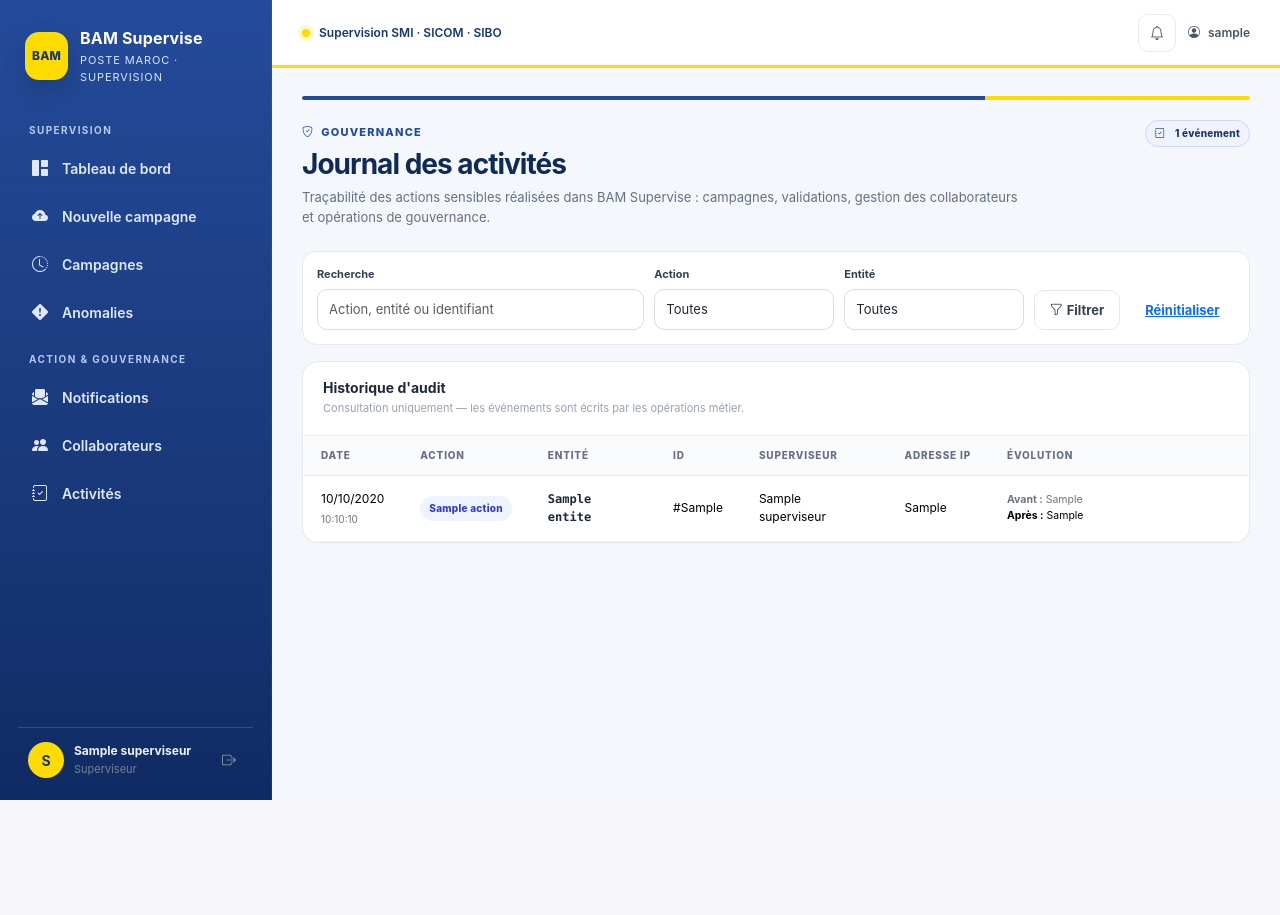
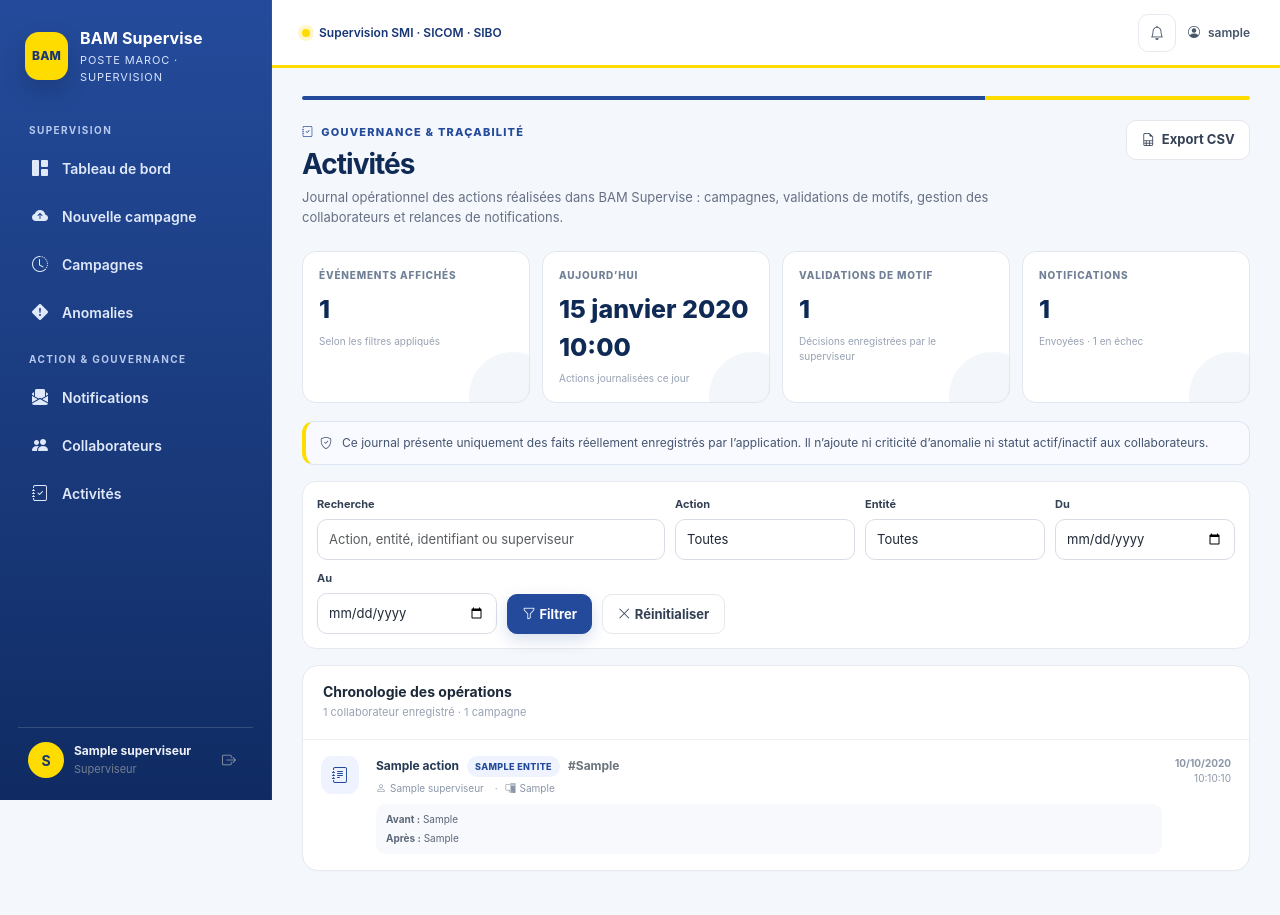
Before and after one commit to mohamedsamibouanani-cmyk/BAM-supervise, a Django app: template supervision/templates/supervision/activity_list.html in a window 1280 px wide. Before the commit the page ends 800 px from the top, so only its background shows below. Run offline with Django 5.2, Linux system fonts and the light colour scheme; a user stored in the database is signed in; tables that the repository leaves empty hold one stand-in row (values such as "Sample post"); the template is opened without the code that fills it: most values are stand-ins (such as "Sample title", 1, 10 or a date in 2020); parts of the project's set-up code (start-up, migrations or seed data) failed here and were passed over; some libraries are stand-ins or nearby versions.

Commit message:
feat(activities): redesign audit page as professional operational timeline

```diff
--- a/supervision/templates/supervision/activity_list.html
+++ b/supervision/templates/supervision/activity_list.html
@@ -3,19 +3,31 @@
 {% block content %}
 <div class="page-header">
   <div>
-    <div class="page-eyebrow"><i class="bi bi-shield-check"></i> Gouvernance</div>
-    <h1 class="page-title">Journal des activités</h1>
-    <p class="page-subtitle">Traçabilité des actions sensibles réalisées dans BAM Supervise : campagnes, validations, gestion des collaborateurs et opérations de gouvernance.</p>
+    <div class="page-eyebrow"><i class="bi bi-journal-check"></i> Gouvernance & traçabilité</div>
+    <h1 class="page-title">Activités</h1>
+    <p class="page-subtitle">Journal opérationnel des actions réalisées dans BAM Supervise : campagnes, validations de motifs, gestion des collaborateurs et relances de notifications.</p>
   </div>
   <div class="page-actions">
-    <span class="system-badge"><i class="bi bi-journal-check me-1"></i>{{ total_audit }} événement{{ total_audit|pluralize }}</span>
+    <a class="btn btn-light" href="?{% if query_without_page %}{{ query_without_page }}&{% endif %}export=csv"><i class="bi bi-file-earmark-spreadsheet me-1"></i> Export CSV</a>
   </div>
+</div>
+
+<div class="activity-kpis">
+  <div class="activity-card"><span class="label">Événements affichés</span><span class="value">{{ total_audit }}</span><span class="hint">Selon les filtres appliqués</span></div>
+  <div class="activity-card"><span class="label">Aujourd’hui</span><span class="value">{{ today_count }}</span><span class="hint">Actions journalisées ce jour</span></div>
+  <div class="activity-card"><span class="label">Validations de motif</span><span class="value">{{ validation_count }}</span><span class="hint">Décisions enregistrées par le superviseur</span></div>
+  <div class="activity-card"><span class="label">Notifications</span><span class="value">{{ notification_sent_count }}</span><span class="hint">Envoyées · {{ notification_failed_count }} en échec</span></div>
+</div>
+
+<div class="bam-section-note mb-3">
+  <i class="bi bi-shield-check"></i>
+  <div>Ce journal présente uniquement des faits réellement enregistrés par l’application. Il n’ajoute ni criticité d’anomalie ni statut actif/inactif aux collaborateurs.</div>
 </div>
 
 <form class="filter-bar" method="get">
   <div class="filter-field search">
     <label class="form-label">Recherche</label>
-    <input class="form-control" type="search" name="q" value="{{ filters.q }}" placeholder="Action, entité ou identifiant">
+    <input class="form-control" type="search" name="q" value="{{ filters.q }}" placeholder="Action, entité, identifiant ou superviseur">
   </div>
   <div class="filter-field">
     <label class="form-label">Action</label>
@@ -31,39 +43,67 @@
       {% for value in entities %}<option value="{{ value }}" {% if filters.entite == value %}selected{% endif %}>{{ value }}</option>{% endfor %}
     </select>
   </div>
-  <div><button class="btn btn-light"><i class="bi bi-funnel me-1"></i>Filtrer</button></div>
-  {% if filters.q or filters.action or filters.entite %}<div><a class="btn btn-link" href="{% url 'activity_list' %}">Réinitialiser</a></div>{% endif %}
+  <div class="filter-field">
+    <label class="form-label">Du</label>
+    <input class="form-control" type="date" name="date_from" value="{{ filters.date_from }}">
+  </div>
+  <div class="filter-field">
+    <label class="form-label">Au</label>
+    <input class="form-control" type="date" name="date_to" value="{{ filters.date_to }}">
+  </div>
+  <div><button class="btn btn-primary" type="submit"><i class="bi bi-funnel me-1"></i>Filtrer</button></div>
+  {% if filters.q or filters.action or filters.entite or filters.date_from or filters.date_to %}<div><a class="btn btn-light" href="{% url 'activity_list' %}"><i class="bi bi-x-lg me-1"></i>Réinitialiser</a></div>{% endif %}
 </form>
 
 <section class="panel">
   <div class="panel-header">
-    <div><h2 class="panel-title">Historique d'audit</h2><p class="panel-subtitle">Consultation uniquement — les événements sont écrits par les opérations métier.</p></div>
+    <div><h2 class="panel-title">Chronologie des opérations</h2><p class="panel-subtitle">{{ collaborator_count }} collaborateur{{ collaborator_count|pluralize }} enregistré{{ collaborator_count|pluralize }} · {{ campaign_count }} campagne{{ campaign_count|pluralize }}</p></div>
+    {% if page_obj.paginator.num_pages > 1 %}<span class="system-badge">Page {{ page_obj.number }} / {{ page_obj.paginator.num_pages }}</span>{% endif %}
   </div>
   {% if activities %}
-  <div class="table-wrap">
-    <table class="table table-hover">
-      <thead><tr><th>Date</th><th>Action</th><th>Entité</th><th>ID</th><th>Superviseur</th><th>Adresse IP</th><th>Évolution</th></tr></thead>
-      <tbody>
-      {% for a in activities %}
-        <tr>
-          <td>{{ a.cree_le|date:'d/m/Y' }}<div class="text-secondary mt-1" style="font-size:10px">{{ a.cree_le|date:'H:i:s' }}</div></td>
-          <td><span class="status-badge status-ANALYSEE">{{ a.action }}</span></td>
-          <td><span class="code">{{ a.entite }}</span></td>
-          <td>#{{ a.id_entite }}</td>
-          <td>{{ a.superviseur.nom_complet|default:a.superviseur.username|default:'Système' }}</td>
-          <td>{{ a.adresse_ip|default:'—' }}</td>
-          <td style="min-width:260px">
-            {% if a.anciennes_valeurs %}<div class="small text-secondary"><strong>Avant :</strong> {{ a.anciennes_valeurs }}</div>{% endif %}
-            {% if a.nouvelles_valeurs %}<div class="small"><strong>Après :</strong> {{ a.nouvelles_valeurs }}</div>{% endif %}
-            {% if not a.anciennes_valeurs and not a.nouvelles_valeurs %}<span class="text-secondary">—</span>{% endif %}
-          </td>
-        </tr>
-      {% endfor %}
-      </tbody>
-    </table>
+  <div class="activity-feed">
+    {% for a in activities %}
+      <article class="activity-event">
+        <div class="activity-event-icon {% if 'EMAIL' in a.action or a.entite == 'notification' %}is-mail{% elif a.entite == 'contact_groupe' %}is-contact{% elif a.entite == 'campagne_supervision' %}is-campaign{% endif %}">
+          {% if 'EMAIL' in a.action or a.entite == 'notification' %}<i class="bi bi-envelope-paper"></i>
+          {% elif a.entite == 'contact_groupe' %}<i class="bi bi-person-vcard"></i>
+          {% elif a.entite == 'campagne_supervision' %}<i class="bi bi-cloud-check"></i>
+          {% elif a.entite == 'validation_motif' %}<i class="bi bi-check2-square"></i>
+          {% else %}<i class="bi bi-journal-text"></i>{% endif %}
+        </div>
+        <div class="activity-event-main">
+          <div class="activity-event-title">
+            <span>{{ a.action }}</span>
+            <span class="activity-pill {% if 'EMAIL' in a.action or a.entite == 'notification' %}mail{% elif a.entite == 'contact_groupe' %}contact{% elif a.entite == 'campagne_supervision' %}campaign{% endif %}">{{ a.entite }}</span>
+            <span class="text-secondary">#{{ a.id_entite }}</span>
+          </div>
+          <div class="activity-event-meta">
+            <i class="bi bi-person me-1"></i>{{ a.superviseur.nom_complet|default:a.superviseur.username|default:'Système' }}
+            {% if a.adresse_ip %}<span class="mx-2">·</span><i class="bi bi-pc-display me-1"></i>{{ a.adresse_ip }}{% endif %}
+          </div>
+          {% if a.anciennes_valeurs or a.nouvelles_valeurs %}
+            <div class="activity-event-change">
+              {% if a.anciennes_valeurs %}<div><strong>Avant :</strong> {{ a.anciennes_valeurs }}</div>{% endif %}
+              {% if a.nouvelles_valeurs %}<div class="{% if a.anciennes_valeurs %}mt-1{% endif %}"><strong>Après :</strong> {{ a.nouvelles_valeurs }}</div>{% endif %}
+            </div>
+          {% endif %}
+        </div>
+        <div class="activity-event-time"><strong>{{ a.cree_le|date:'d/m/Y' }}</strong><br>{{ a.cree_le|date:'H:i:s' }}</div>
+      </article>
+    {% endfor %}
   </div>
   {% else %}
-  <div class="empty-state"><div class="empty-icon"><i class="bi bi-journal"></i></div><h3>Aucune activité trouvée</h3><p>Les actions de supervision apparaîtront ici dès qu'elles seront journalisées.</p></div>
+  <div class="empty-state"><div class="empty-icon"><i class="bi bi-journal"></i></div><h3>Aucune activité trouvée</h3><p>Aucun événement ne correspond aux critères sélectionnés.</p></div>
   {% endif %}
 </section>
+
+{% if page_obj.paginator.num_pages > 1 %}
+<nav class="mt-3" aria-label="Pagination des activités">
+  <ul class="pagination justify-content-center mb-0">
+    <li class="page-item {% if not page_obj.has_previous %}disabled{% endif %}"><a class="page-link" href="?{% if query_without_page %}{{ query_without_page }}&{% endif %}page={% if page_obj.has_previous %}{{ page_obj.previous_page_number }}{% else %}1{% endif %}">Précédent</a></li>
+    <li class="page-item active"><span class="page-link">{{ page_obj.number }}</span></li>
+    <li class="page-item {% if not page_obj.has_next %}disabled{% endif %}"><a class="page-link" href="?{% if query_without_page %}{{ query_without_page }}&{% endif %}page={% if page_obj.has_next %}{{ page_obj.next_page_number }}{% else %}{{ page_obj.number }}{% endif %}">Suivant</a></li>
+  </ul>
+</nav>
+{% endif %}
 {% endblock %}
```
